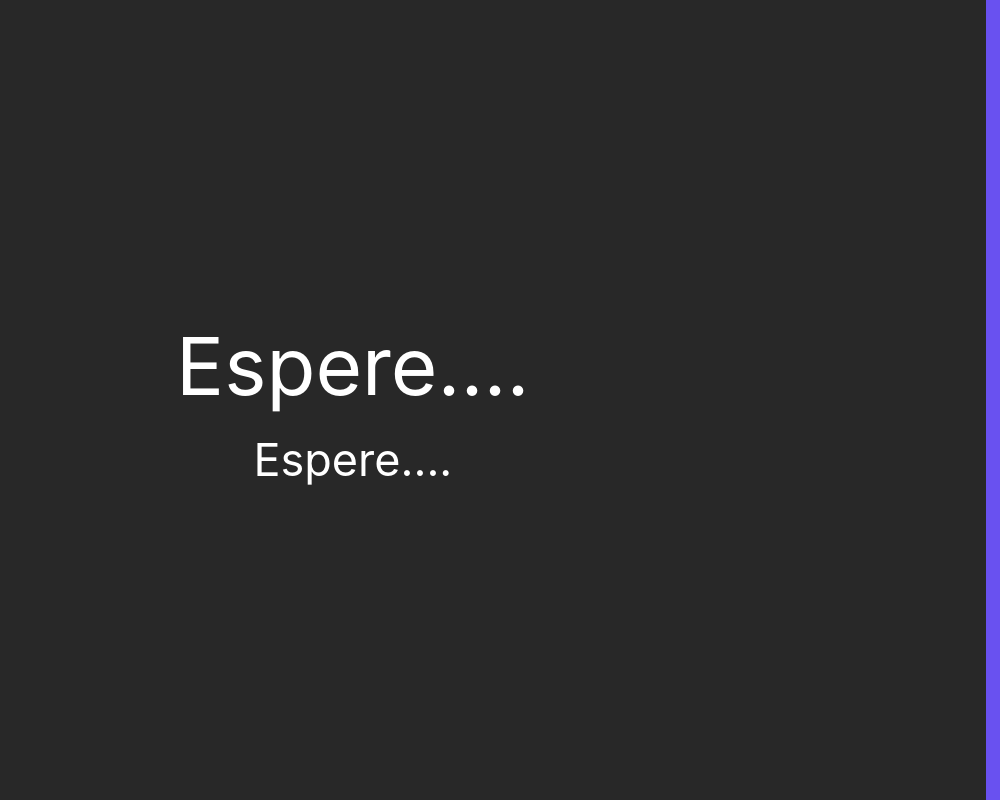
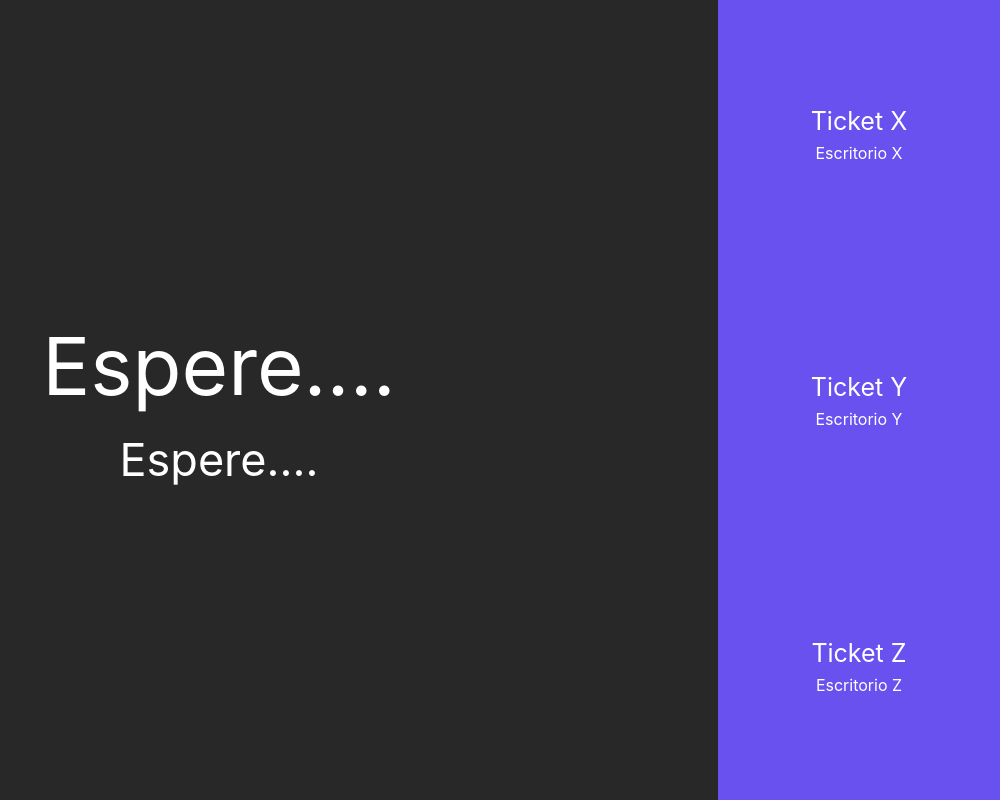
Before and after one commit to Josecongas/aplicaci-n-colas, a website: page public/publico.html in a window 1280 px wide. Shown: the whole page, without its empty margins (280-1280 px from the left). Drawn offline with nearby package versions, Linux system fonts and the light colour scheme; no server answers.

Commit message:
data fixed

```diff
--- a/public/publico.html
+++ b/public/publico.html
@@ -27,23 +27,23 @@
                 <table>
                     <tr>
                         <td>
-                            <span id="lblTicket2" class="ticket-secundario"></span>
+                            <span id="lblTicket2" class="ticket-secundario">Ticket X</span>
                             <br>
-                            <span id="lblEscritorio2"></span>
+                            <span id="lblEscritorio2">Escritorio X</span>
                         </td>
                     </tr>
                     <tr>
                         <td>
-                            <span id="lblTicket3" class="ticket-secundario"></span>
+                            <span id="lblTicket3" class="ticket-secundario">Ticket Y</span>
                             <br>
-                            <span id="lblEscritorio3"></span>
+                            <span id="lblEscritorio3">Escritorio Y</span>
                         </td>
                     </tr>
                     <tr>
                         <td>
-                            <span id="lblTicket4" class="ticket-secundario"></span>
+                            <span id="lblTicket4" class="ticket-secundario">Ticket Z</span>
                             <br>
-                            <span id="lblEscritorio4"></span>
+                            <span id="lblEscritorio4">Escritorio Z</span>
                         </td>
                     </tr>
                 </table>
--- a/server/data/data.json
+++ b/server/data/data.json
@@ -1 +1 @@
-{"ultimo":9,"hoy":4,"tickets":[{"numero":6,"escritorio":null},{"numero":7,"escritorio":null},{"numero":8,"escritorio":null},{"numero":9,"escritorio":null}]}
+{"ultimo":6,"hoy":0,"tickets":[]}
```
